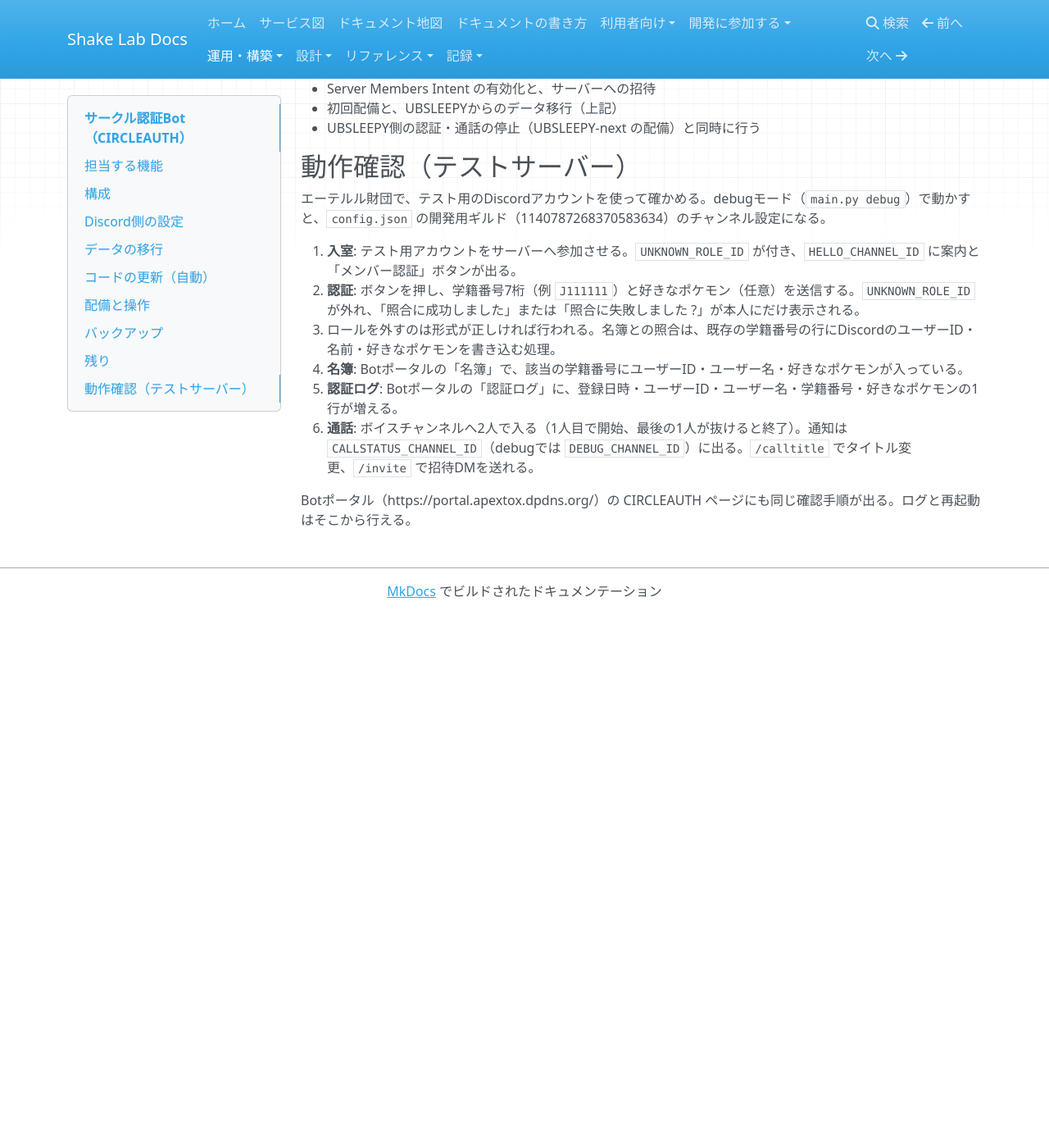
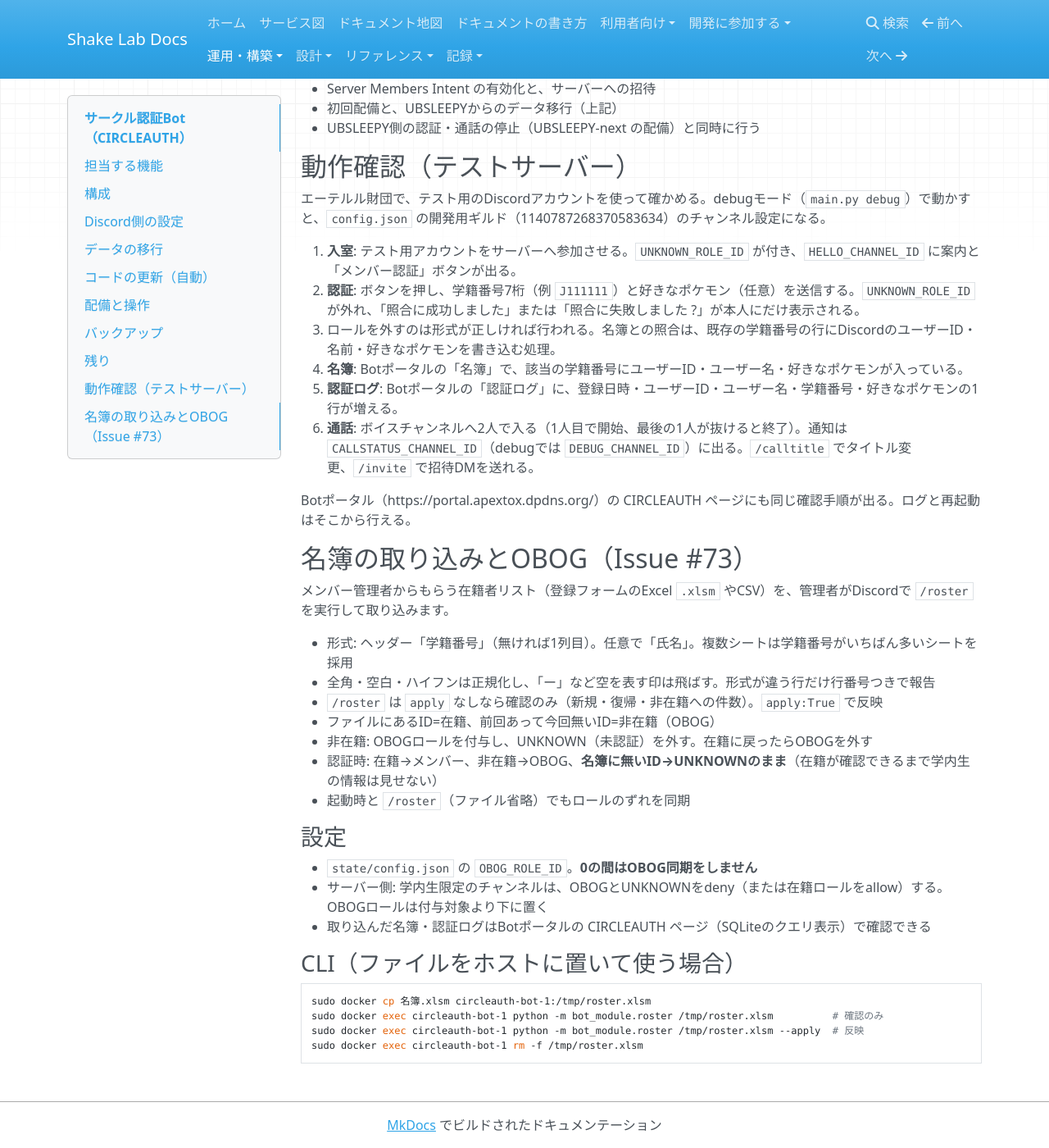
Before and after one commit to rurutheGeek/shake-cloud, an MkDocs documentation site: the page built from docs/operations/circleauth.md, in a window 1280 px wide and 1400 px high, scrolled down 2075 px. Shown: the whole window at 82% size. Built offline with MkDocs 1.6.1, drawn with Linux system fonts in a browser that asks for light colours; nearby versions of some CDN libraries; a script that is not in the unit is left out; before the commit the page ends 2824 px from its top, so only the background shows below that.

Commit message:
docs(circleauth): 名簿の取り込みとOBOGの手順を追加
- circleauth.md に形式・/roster・OBOG_ROLE_ID・権限設定・CLIを追記
- ポータルの CIRCLEAUTH に名簿取り込みとOBOGの確認手順を追加
- 名簿ビューに氏名・在籍状態・退会日時を表示

````diff
--- a/docs/operations/circleauth.md
+++ b/docs/operations/circleauth.md
@@ -102,3 +102,30 @@
 5. **通話**: ボイスチャンネルへ2人で入る（1人目で開始、最後の1人が抜けると終了）。通知は `CALLSTATUS_CHANNEL_ID`（debugでは `DEBUG_CHANNEL_ID`）に出る。`/calltitle` でタイトル変更、`/invite` で招待DMを送れる。
 
 Botポータル（https://portal.apextox.dpdns.org/）の CIRCLEAUTH ページにも同じ確認手順が出る。ログと再起動はそこから行える。
+
+## 名簿の取り込みとOBOG（Issue #73）
+
+メンバー管理者からもらう在籍者リスト（登録フォームのExcel `.xlsm` やCSV）を、管理者がDiscordで `/roster` を実行して取り込みます。
+
+- 形式: ヘッダー「学籍番号」（無ければ1列目）。任意で「氏名」。複数シートは学籍番号がいちばん多いシートを採用
+- 全角・空白・ハイフンは正規化し、「ー」など空を表す印は飛ばす。形式が違う行だけ行番号つきで報告
+- `/roster` は `apply` なしなら確認のみ（新規・復帰・非在籍への件数）。`apply:True` で反映
+- ファイルにあるID=在籍、前回あって今回無いID=非在籍（OBOG）
+- 非在籍: OBOGロールを付与し、UNKNOWN（未認証）を外す。在籍に戻ったらOBOGを外す
+- 認証時: 在籍→メンバー、非在籍→OBOG、**名簿に無いID→UNKNOWNのまま**（在籍が確認できるまで学内生の情報は見せない）
+- 起動時と `/roster`（ファイル省略）でもロールのずれを同期
+
+### 設定
+
+- `state/config.json` の `OBOG_ROLE_ID`。**0の間はOBOG同期をしません**
+- サーバー側: 学内生限定のチャンネルは、OBOGとUNKNOWNをdeny（または在籍ロールをallow）する。OBOGロールは付与対象より下に置く
+- 取り込んだ名簿・認証ログはBotポータルの CIRCLEAUTH ページ（SQLiteのクエリ表示）で確認できる
+
+### CLI（ファイルをホストに置いて使う場合）
+
+```bash
+sudo docker cp 名簿.xlsm circleauth-bot-1:/tmp/roster.xlsm
+sudo docker exec circleauth-bot-1 python -m bot_module.roster /tmp/roster.xlsm          # 確認のみ
+sudo docker exec circleauth-bot-1 python -m bot_module.roster /tmp/roster.xlsm --apply  # 反映
+sudo docker exec circleauth-bot-1 rm -f /tmp/roster.xlsm
+```
````
Also changed, not shown: 1 other file.
